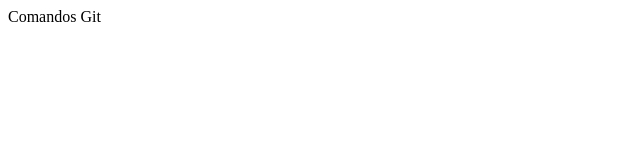
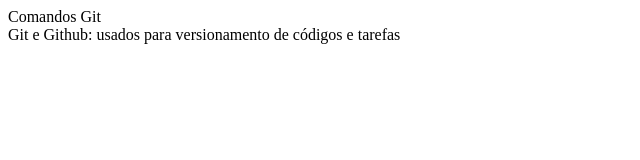
Before and after one commit to melqrozendo/Estudo_Git, a plain HTML site: page index.html in a window 1280 px wide. Shown: the whole page, without its empty margins (0-640 px from the left). Drawn offline with Linux system fonts and the light colour scheme.

Commit message:
Escrevi uma nova div

```diff
--- a/index.html
+++ b/index.html
@@ -8,5 +8,6 @@
 </head>
 <body>
     <div>Comandos Git</div>
+    <div>Git e Github: usados para versionamento de códigos e tarefas</div>
 </body>
 </html>
```
